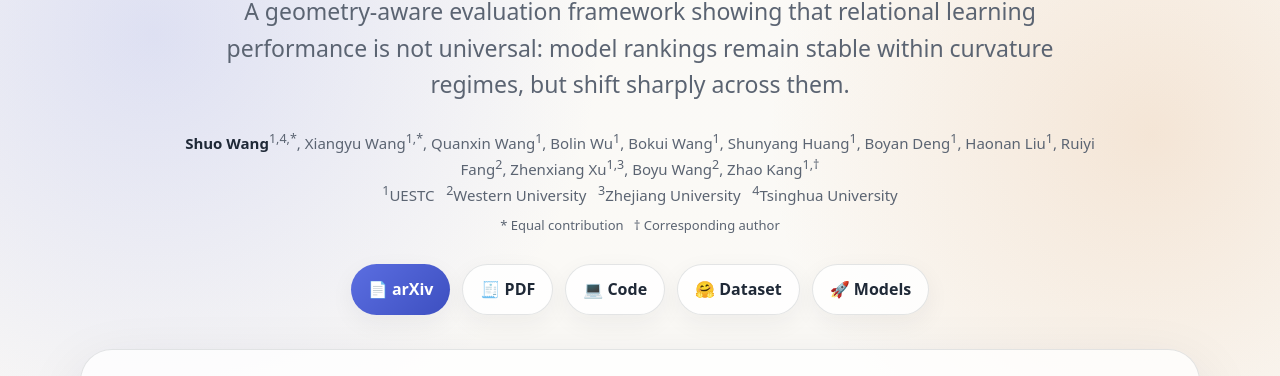
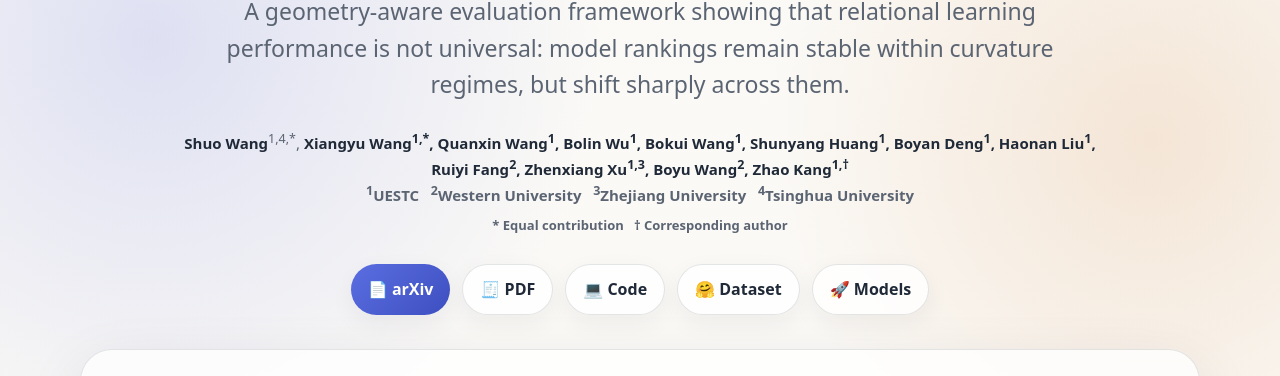
Before and after one commit to SIRBabbage/CurvBench_HOME, a plain HTML site: page index.html in a window 1280 px wide. Shown: the part 365-741 px from the top of the page. Drawn offline with Linux system fonts and the light colour scheme.

Commit message:
Update index.html

```diff
--- a/index.html
+++ b/index.html
@@ -464,9 +464,9 @@
       </p>
 
       <p class="authors">
-        <strong>Shuo Wang</strong><sup>1,4,*</sup>, Xiangyu Wang<sup>1,*</sup>, Quanxin Wang<sup>1</sup>,
-        Bolin Wu<sup>1</sup>, Bokui Wang<sup>1</sup>, Shunyang Huang<sup>1</sup>, Boyan Deng<sup>1</sup>,
-        Haonan Liu<sup>1</sup>, Ruiyi Fang<sup>2</sup>, Zhenxiang Xu<sup>1,3</sup>, Boyu Wang<sup>2</sup>, Zhao Kang<sup>1,†</sup>
+        <strong>Shuo Wang</strong><sup>1,4,*</sup>, <strong>Xiangyu Wang<sup>1,*</sup>, <strong>Quanxin Wang<sup>1</sup>,
+        <strong>Bolin Wu<sup>1</sup>, <strong>Bokui Wang<sup>1</sup>, <strong>Shunyang Huang<sup>1</sup>, <strong>Boyan Deng<sup>1</sup>,
+        <strong>Haonan Liu<sup>1</sup>, <strong>Ruiyi Fang<sup>2</sup>, <strong>Zhenxiang Xu<sup>1,3</sup>, <strong>Boyu Wang<sup>2</sup>, <strong>Zhao Kang<sup>1,†</sup>
       </p>
       <p class="affiliations">
         <sup>1</sup>UESTC &nbsp; <sup>2</sup>Western University &nbsp; <sup>3</sup>Zhejiang University &nbsp; <sup>4</sup>Tsinghua University
```
